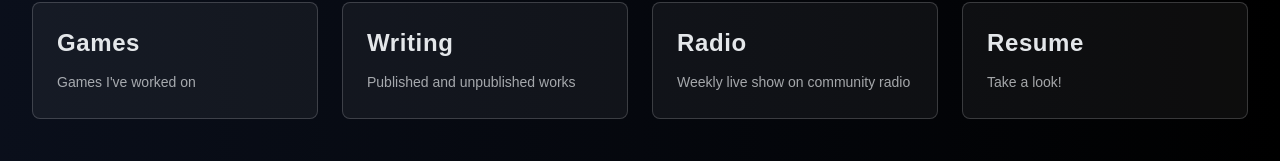
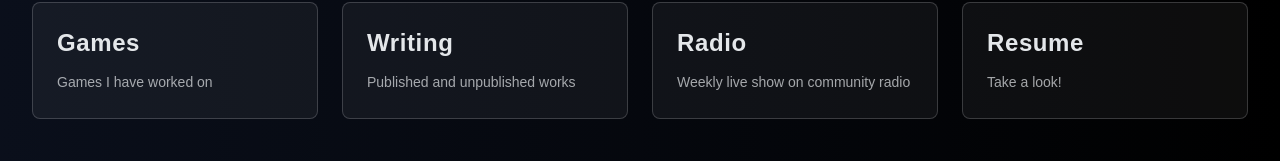
Before and after one commit to BootstrapKat/jwanders, a Next.js app: page / in a window 1280 px wide. Shown: the part 527-688 px from the top of the page. Built offline with nearby package versions, Linux system fonts and the light colour scheme; a web font is replaced by a local one.

Commit message:
fix: lint error on page.tsx

```diff
--- a/src/app/page.tsx
+++ b/src/app/page.tsx
@@ -68,7 +68,7 @@ export default function Home() {
               Games
             </h2>
             <p className="text-sm text-[#E4E7EA] opacity-70 leading-relaxed">
-              Games I've worked on
+              Games I have worked on
             </p>
           </Link>
 
```
